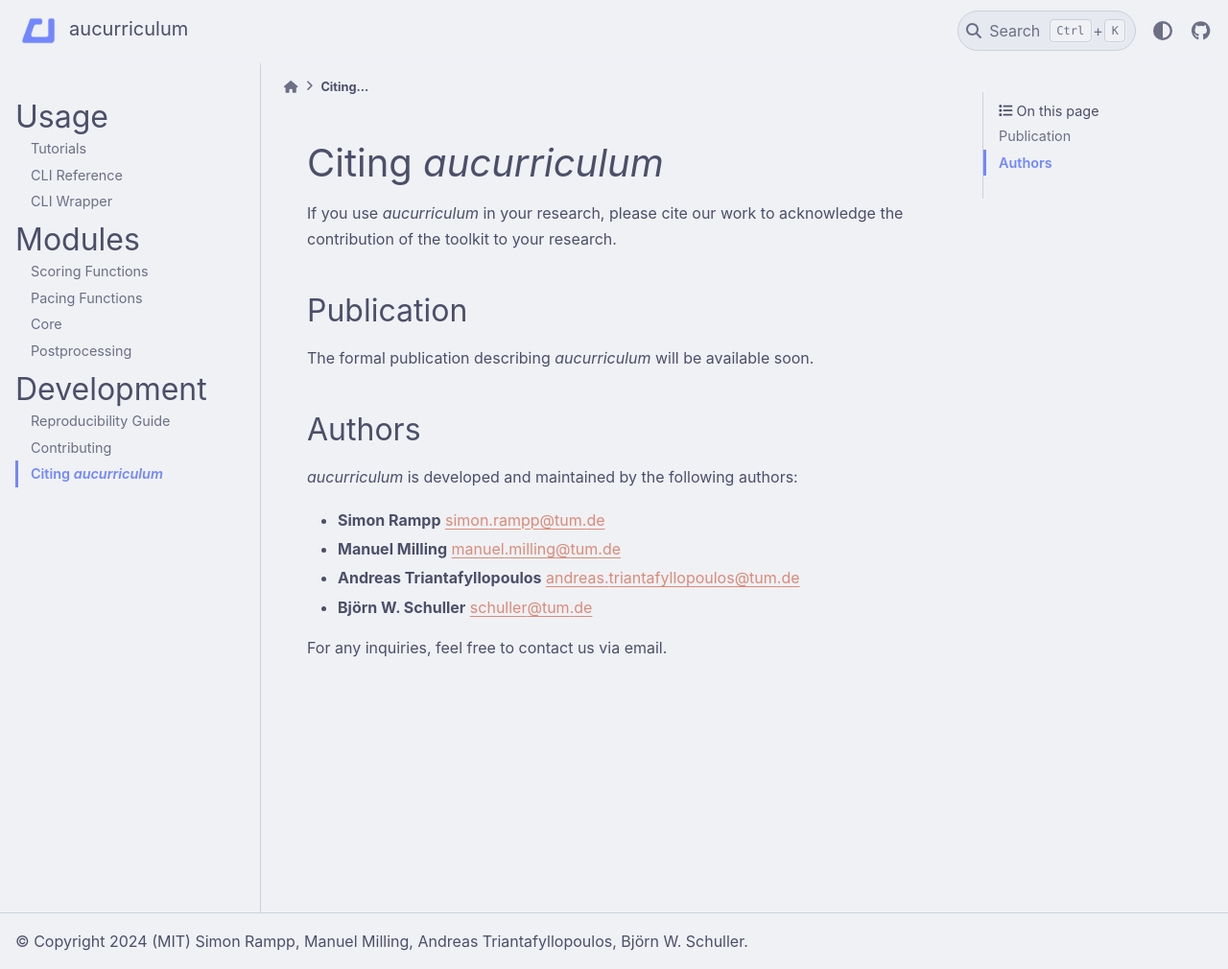
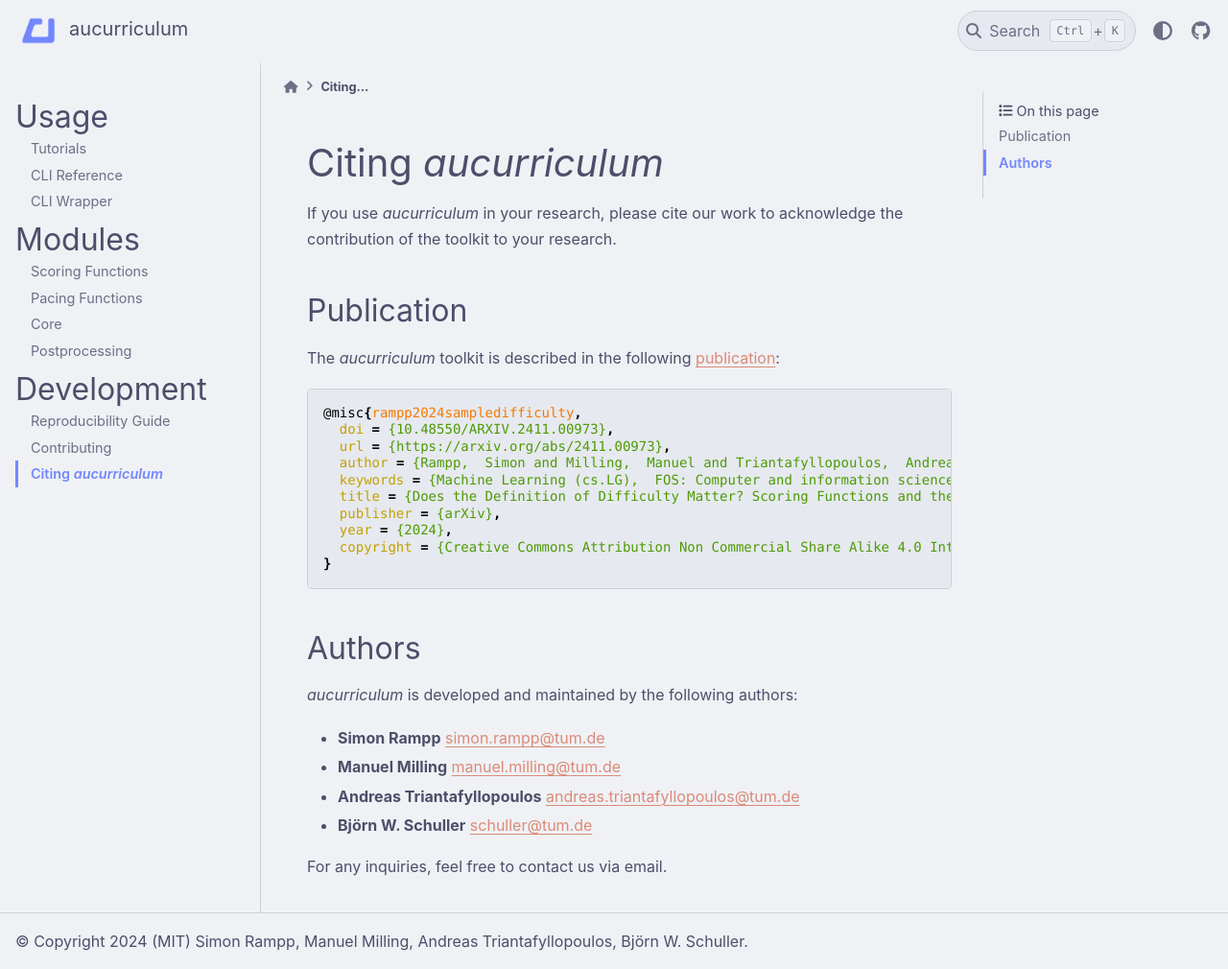
Before and after one commit to autrainer/aucurriculum, a Sphinx documentation site: the page built from docs/source/development/citing.rst, in a window 1280 px wide and 1010 px high. Shown: the whole window at 96% size. Built offline with Sphinx 7.4.7 and the PyData theme 0.15.4, drawn with Linux system fonts in a browser that asks for light colours; pages that are not in the unit, such as notebooks, are missing from menus.

Commit message:
add citation to citing docs and github readme

```diff
--- a/docs/source/development/citing.rst
+++ b/docs/source/development/citing.rst
@@ -6,7 +6,20 @@ If you use `aucurriculum` in your research, please cite our work to acknowledge
 Publication
 -----------
 
-The formal publication describing `aucurriculum` will be available soon.
+The `aucurriculum` toolkit is described in the following `publication <https://doi.org/10.48550/arXiv.2411.00973>`_:
+
+.. code-block:: bibtex
+
+   @misc{rampp2024sampledifficulty,
+     doi = {10.48550/ARXIV.2411.00973},
+     url = {https://arxiv.org/abs/2411.00973},
+     author = {Rampp,  Simon and Milling,  Manuel and Triantafyllopoulos,  Andreas and Schuller,  Bj\"{o}rn W.},
+     keywords = {Machine Learning (cs.LG),  FOS: Computer and information sciences,  FOS: Computer and information sciences},
+     title = {Does the Definition of Difficulty Matter? Scoring Functions and their Role for Curriculum Learning},
+     publisher = {arXiv},
+     year = {2024},
+     copyright = {Creative Commons Attribution Non Commercial Share Alike 4.0 International}
+   }
 
 
 Authors
```
Also changed, not shown: README.md (+17 -0 lines).
